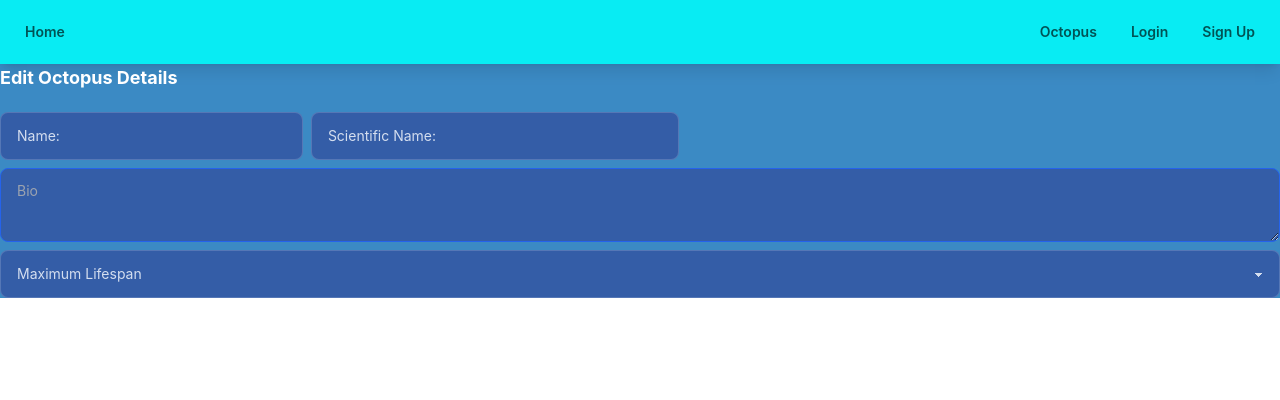
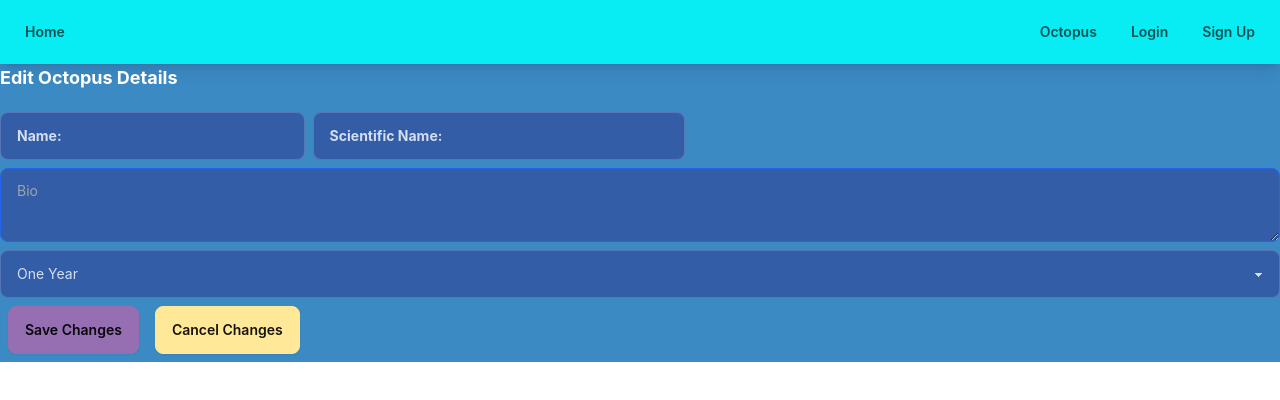
Before and after one commit to joefreeman8/octopuscollector-fe, a React (Create React App) app: page /octopus/1/edit in a window 1280 px wide. Shown: the top 400 px of the page. Built offline with nearby package versions, Linux system fonts and the light colour scheme.

Commit message:
edit page complete, can now successfully send PUT request to backend

```diff
--- a/src/components/octopus/OctopusDetail.jsx
+++ b/src/components/octopus/OctopusDetail.jsx
@@ -13,6 +13,7 @@ export default function OctopusDetail() {
   const [photoAdded, setPhotoAdded] = useState(false)
   const [sightingAdded, setSightingAdded] = useState(false)
   const [isEditMode, setIsEditMode] = useState(false)
+  const [isUpdated, setIsUpdated] = useState(false)
   const { id } = useParams()
 
   const isLoading = !data
@@ -25,13 +26,14 @@ export default function OctopusDetail() {
         setData(response.data)
         setPhotoAdded(false)
         setSightingAdded(false)
+        setIsUpdated(false)
       } catch (e) {
         console.log(e)
       }
     }
 
     fetchData()
-  }, [id, photoAdded, sightingAdded])
+  }, [id, photoAdded, sightingAdded, isUpdated])
 
   function editButton() {
     setIsEditMode(true)
@@ -60,9 +62,12 @@ export default function OctopusDetail() {
                     <OctopusEdit
                       name={data.name}
                       scientific_name={data.scientific_name}
-                      bio={data.description}
+                      description={data.description}
                       life_span={data.life_span}
-                      setIsEditMode={setIsEditMode} />
+                      setIsEditMode={setIsEditMode}
+                      setIsUpdated={setIsUpdated}
+                      id={id}
+                    />
                   ) : (
                     <>
                       <h1 className="text-white card-title text-center">
--- a/src/components/octopus/OctopusEdit.jsx
+++ b/src/components/octopus/OctopusEdit.jsx
@@ -1,38 +1,95 @@
 import { useState } from "react"
+import axios from 'axios'
 
-export default function OctopusEdit({ name, scientific_name, bio, life_span, setIsEditMode }) {
+export default function OctopusEdit({ name, scientific_name, description, life_span, setIsEditMode, setIsUpdated, id }) {
 
   const [formData, setFormData] = useState({
     name: name,
     scientific_name: scientific_name,
-    bio: bio,
-    life_span: life_span
+    description: description,
+    life_span: parseInt(life_span)
   })
 
-  console.log(formData)
+  const [isModalOpen, setIsModalOpen] = useState(false)
+
+  // function handleChange(e) {
+  //   setFormData({ ...formData, [e.target.name]: e.target.value })
+  //   console.log(e.target.value)
+  // }
+  function handleChange(e) {
+    const { name, value } = e.target
+    const updatedValue = name === "life_span" ? parseInt(value, 10) : value; // Convert life_span to a number
+    setFormData(prevFormData => ({ ...prevFormData, [name]: updatedValue }));
+  }
+
+  async function handleSubmit(e) {
+    e.preventDefault()
+    try {
+      await axios.put(`${process.env.REACT_APP_BACKEND_URL}/octopus/${id}/`, formData, {
+        headers: {
+          'Content-Type': 'application/json'
+        }
+      })
+      setIsUpdated(true)
+      setIsEditMode(false)
+    } catch (err) {
+      console.log(err)
+    }
+  }
+
+  function handleCancelClick(e) {
+    e.preventDefault()
+    setIsModalOpen(true)
+  }
+
+  function confirmCancel() {
+    setIsEditMode(false)
+    setIsModalOpen(false)
+  }
+
+  function closeModal() {
+    setIsModalOpen(false)
+  }
 
   return (
     <div className="bordered">
       <h1 className="text-white text-lg font-bold">Edit Octopus Details</h1>
-      <form className="form-control mt-5">
+      <form className="form-control mt-5" onSubmit={handleSubmit}>
         <div className="flex gap-2">
-          <label className="input input-bordered flex items-center gap-2 text-sm text-base-content" htmlFor="name">Name:
-            <input type="text" id="name" className="grow" value={name} />
+          <label className="input input-bordered flex items-center gap-2 text-sm text-base-content" htmlFor="name">
+            <span className="font-bold">Name:</span>
+            <input type="text" id="name" className="grow" name="name" value={formData.name} onChange={handleChange} />
           </label>
-          <label className="input input-bordered flex items-center gap-2 text-sm" htmlFor="scientific-name">Scientific Name:
-            <input type="text" id="scientific-name" className="grow" value={scientific_name} />
+          <label className="input input-bordered flex items-center gap-2 text-sm" htmlFor="scientific_name">
+            <span className="font-bold">Scientific Name:</span>
+            <input type="text" id="scientific_name" className="grow" name="scientific_name" value={formData.scientific_name} onChange={handleChange} />
           </label>
         </div>
-        <textarea className="mt-2 textarea textarea-info" placeholder="Bio" value={bio}></textarea>
-        <select className="mt-2 select select-bordered w-full" value={life_span}>
-          <option disabled selected>Maximum Lifespan</option>
+        <textarea className="mt-2 textarea textarea-info" placeholder="Bio" name="description" value={formData.description} onChange={handleChange}></textarea>
+        <select className="mt-2 select select-bordered w-full" name="life_span" value={formData.life_span} onChange={handleChange}>
+          <option disabled className="font-bold">Maximum Lifespan</option>
           <option value="1">One Year</option>
           <option value="2">Two Years</option>
           <option value="3">Three Years</option>
           <option value="4">Four Years</option>
           <option value="5">Five Years</option>
         </select>
+        <div>
+          <button type="submit" className="m-2 btn btn-secondary">Save Changes</button>
+          <button onClick={handleCancelClick} className="m-2 btn btn-accent">Cancel Changes</button>
+        </div>
       </form>
+      {isModalOpen && (
+        <div className="modal modal-open modal-bottom sm:modal-middle">
+          <div className="modal-box">
+            <button className="btn btn-sm btn-circle btn-ghost absolute right-2 top-2" onClick={closeModal}>✕</button>
+            <h3 className="font-bold text-lg">Are you sure you want to Cancel your changes?</h3>
+            <div className="modal-action">
+              <button className="btn btn-accent" onClick={confirmCancel}>Yes, Cancel</button>
+            </div>
+          </div>
+        </div>
+      )}
     </div>
   )
 }
```
